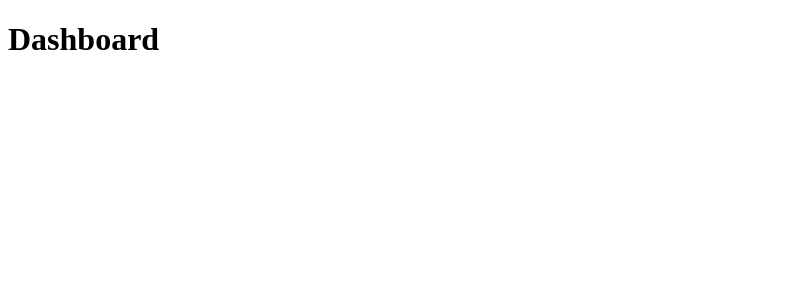
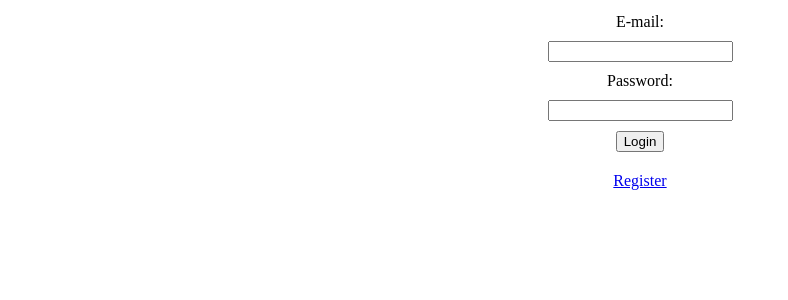
Before and after one commit to Fabi0o/CRUD-app-with-authentication, a React (Create React App) app in the folder client/: page /dashboard in a window 1280 px wide. Shown: the top 300 px of the page, without its empty margins (0-788 px from the left). Built offline with nearby package versions, Linux system fonts and the light colour scheme.

Commit message:
add last login time functionality

```diff
--- a/client/src/App.js
+++ b/client/src/App.js
@@ -3,24 +3,45 @@ import Login from "./Login";
 import Register from "./Register";
 import Dashboard from "./Dashboard";
 import { BrowserRouter as Router, Switch, Route } from "react-router-dom";
+import { useState } from "react";
 
 function App() {
+  const [isLoggedIn, setIsLoggedIn] = useState(false);
+  const tzoffset = new Date().getTimezoneOffset() * 60000;
+  const currentTime = () => {
+    return new Date(Date.now() - tzoffset)
+      .toISOString()
+      .slice(0, 19)
+      .replace("T", " ");
+  };
   return (
     <Router>
       <div className="App">
         <Switch>
           <Route exact path="/">
-            <Login />
+            {isLoggedIn ? (
+              <Dashboard />
+            ) : (
+              <Login setIsLoggedIn={setIsLoggedIn} currentTime={currentTime} />
+            )}
           </Route>
         </Switch>
         <Switch>
           <Route path="/register">
-            <Register />
+            {isLoggedIn ? (
+              <Dashboard />
+            ) : (
+              <Register currentTime={currentTime} />
+            )}
           </Route>
         </Switch>
         <Switch>
           <Route path="/dashboard">
-            <Dashboard />
+            {isLoggedIn ? (
+              <Dashboard />
+            ) : (
+              <Login setIsLoggedIn={setIsLoggedIn} currentTime={currentTime} />
+            )}
           </Route>
         </Switch>
       </div>
--- a/client/src/Login.js
+++ b/client/src/Login.js
@@ -2,22 +2,35 @@ import { Link } from "react-router-dom";
 import { useState } from "react";
 import Axios from "axios";
 import { useHistory } from "react-router-dom";
-const Login = () => {
+const Login = (props) => {
   const history = useHistory();
   const [email, setEmail] = useState("");
   const [password, setPassword] = useState("");
-  const loginUser = (e) => {
+  const [wrongPass, setWrongPass] = useState(false);
+
+  const loginUser = async (e) => {
     e.preventDefault();
-    Axios.post("http://localhost:3001/login", {
+    await Axios.post("http://localhost:3001/login", {
       email: email,
       password: password,
     })
       .then(() => {
+        props.setIsLoggedIn(true);
+        updateLoginTime(props.currentTime(), email, `lastLoginTime`);
         history.push("/dashboard");
+        if (wrongPass) setWrongPass(false);
       })
-      .catch(() => {
-        alert("Wrong password or user does nor exist!");
+      .catch((err) => {
+        console.log(err);
+        setWrongPass(true);
       });
+  };
+  const updateLoginTime = (value, email, column) => {
+    Axios.post("http://localhost:3001/update", {
+      value: value,
+      email: email,
+      column: column,
+    });
   };
   return (
     <div>
@@ -41,6 +54,7 @@ const Login = () => {
           }}
         />
         <button>Login</button>
+        <div>{wrongPass ? "Wrong Password or user does not exist!" : ""}</div>
         <Link to="/register">Register</Link>
       </form>
     </div>
--- a/client/src/Register.js
+++ b/client/src/Register.js
@@ -1,7 +1,8 @@
 import { useState } from "react";
 import Axios from "axios";
 import { useHistory } from "react-router-dom";
-const Register = () => {
+
+const Register = (props) => {
   const history = useHistory();
   const [email, setEmail] = useState("");
   const [password, setPassword] = useState("");
@@ -13,8 +14,8 @@ const Register = () => {
       password: password,
       name: name,
       status: "active",
-      registerTime: new Date().toISOString().slice(0, 19).replace("T", " "),
-      lastLoginTime: new Date().toISOString().slice(0, 19).replace("T", " "),
+      registerTime: props.currentTime(),
+      lastLoginTime: props.currentTime(),
     })
       .then(() => {
         console.log("succes");
```
Also changed, not shown: 1 other file (tests, documents, lock files or other folders).
